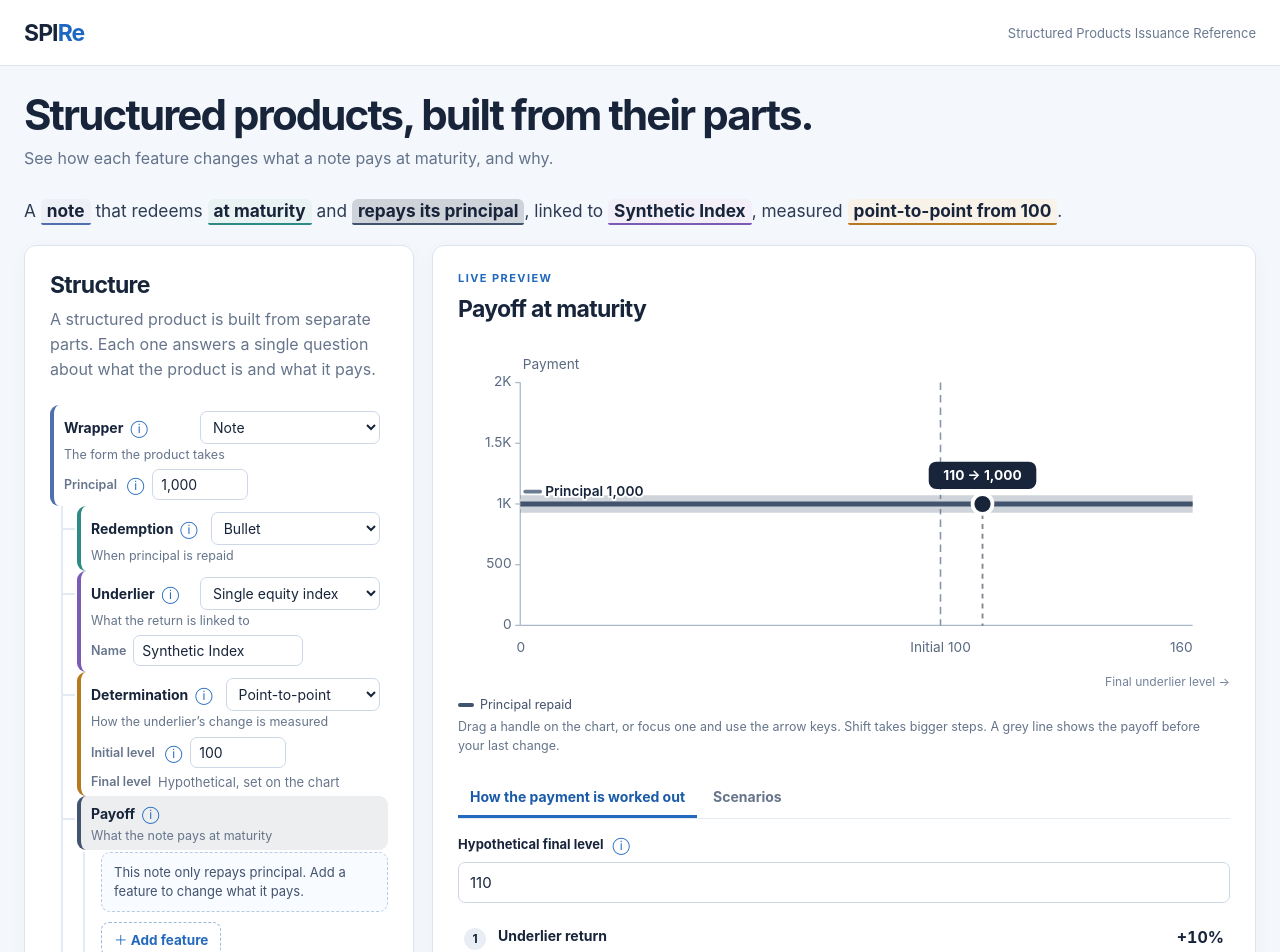
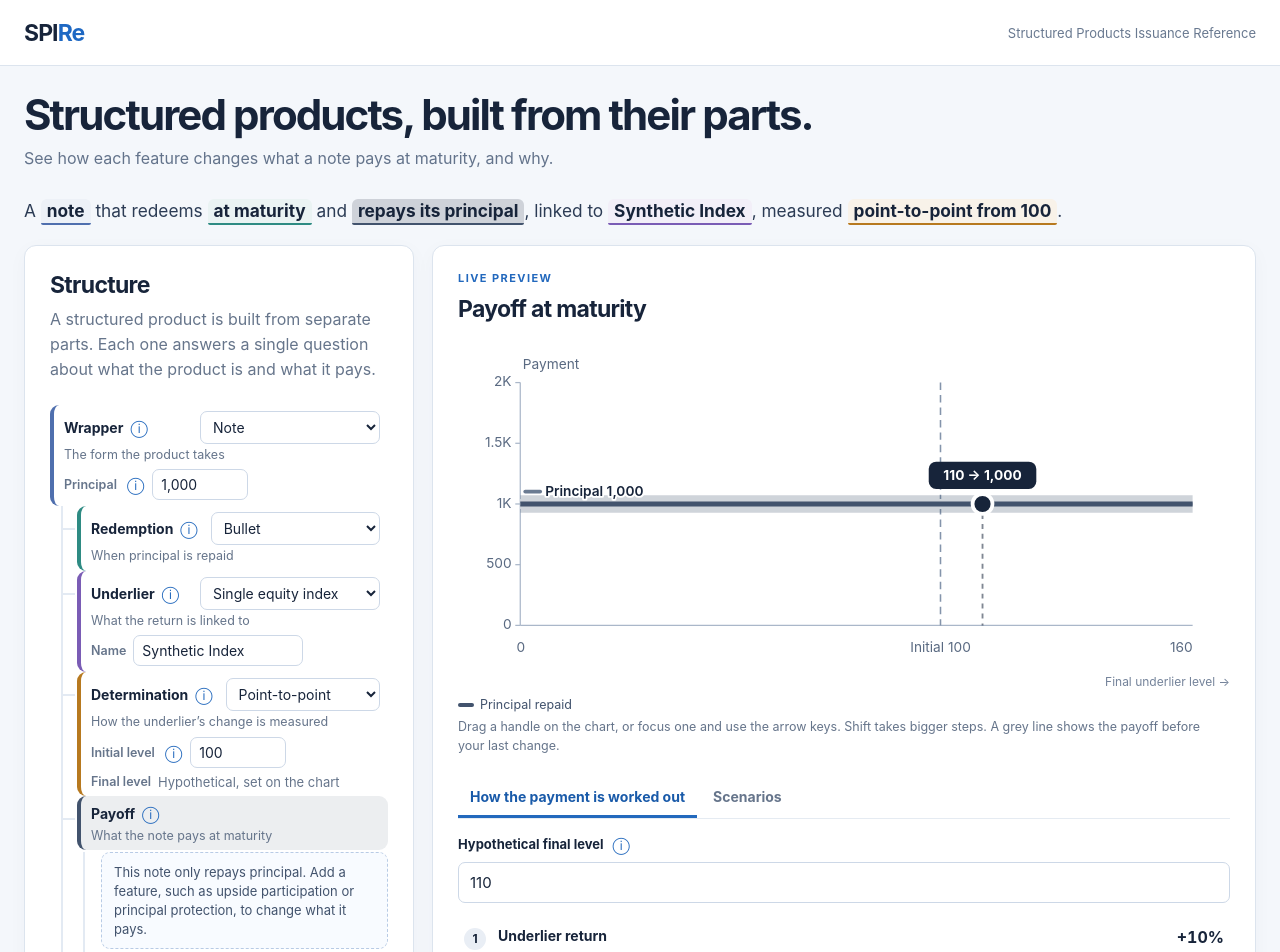
Before and after one commit to sthotakura/spire, a Vue app: page / in a window 1280 px wide. Shown: the top 952 px of the page. Built offline with nearby package versions, Linux system fonts and the light colour scheme.

Commit message:
Name example features in the empty payoff and keep one Add feature entry point

```diff
--- a/src/App.vue
+++ b/src/App.vue
@@ -482,7 +482,7 @@ const chart = computed(() => {
                       </div>
                     </li>
                     <li v-if="!hasFeatures" class="empty-payoff">
-                      <p>This note only repays principal. Add a feature to change what it pays.</p>
+                      <p>This note only repays principal. Add a feature, such as upside participation or principal protection, to change what it pays.</p>
                     </li>
                     <li ref="paletteRoot" class="addrow"@keydown.esc="closePalette(true)">
                       <button ref="addButton" type="button" class="addbtn" aria-haspopup="dialog" :aria-expanded="paletteOpen" @click="paletteOpen ? closePalette() : openPalette()">＋ Add feature</button>
```
Also changed, not shown: 1 other file (tests, documents, lock files or other folders).
